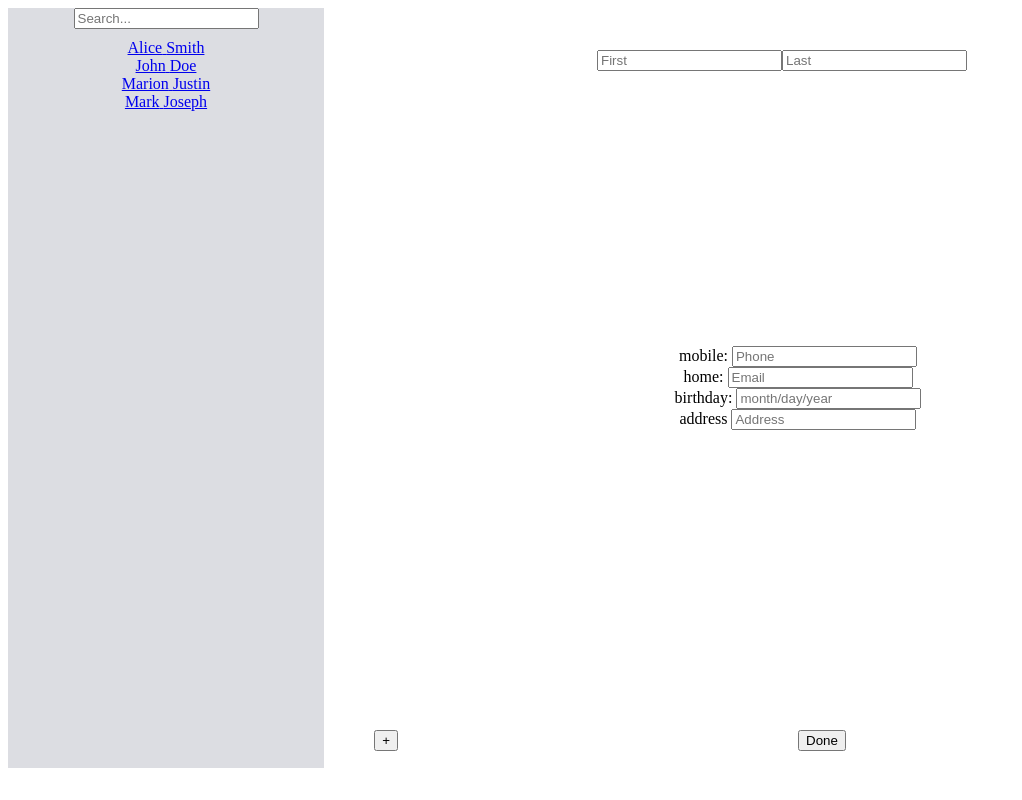
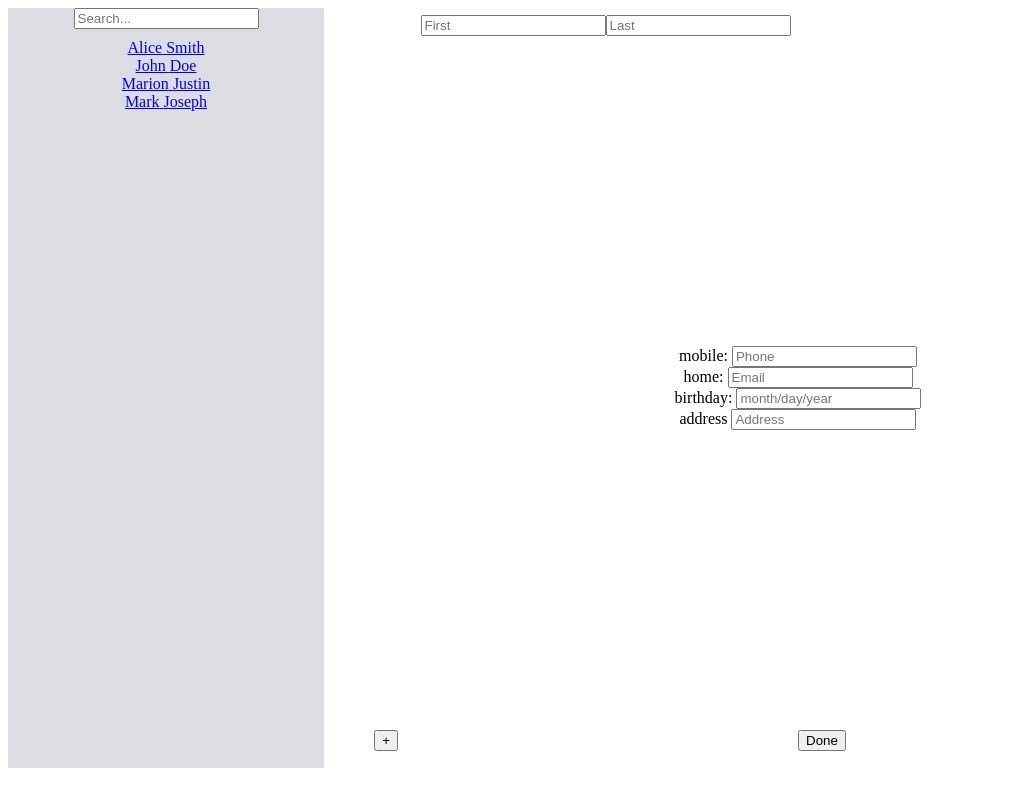
Before and after one commit to andkhong/contacts, a React (Create React App) app: page /add in a window 1280 px wide. Shown: the whole page, without its empty margins (0-1022 px from the left). Built offline with nearby package versions, Linux system fonts and the light colour scheme.

Commit message:
fixed personal name width location

```diff
--- a/src/index.css
+++ b/src/index.css
@@ -30,9 +30,14 @@ li {
 
 .personalName {
   position: fixed;
-  padding-top: 50px;
+  padding-top: 15px;
   top: 0;
-  width: 60%;
+  width: 415px;
+  height: 100px;
+}
+
+.edit {
+
 }
 
 .footer {
```
